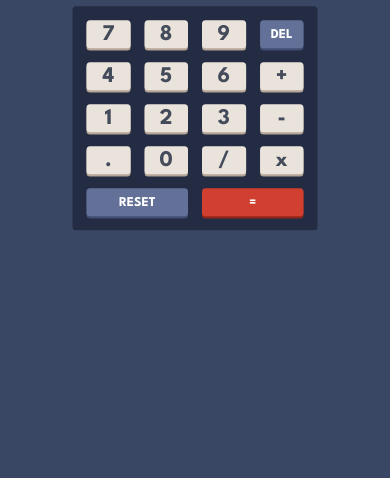
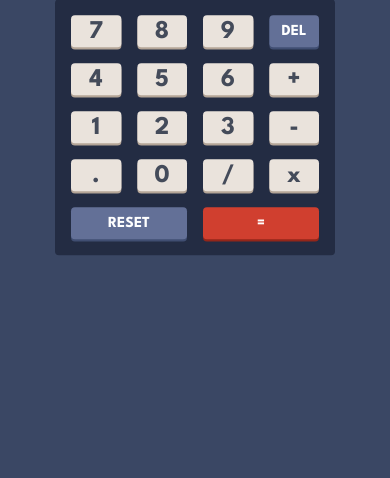
Before and after one commit to jacobfashanu/calculatorApp, a plain HTML site: page index.html in a window 390 px wide. Shown: the part 366-844 px from the top of the page. Drawn offline with Linux system fonts and the light colour scheme.

Commit message:
Updated  media query for mobile display

```diff
--- a/styles.css
+++ b/styles.css
@@ -241,6 +241,6 @@ button:active {
 
 @media screen and (max-width: 600px) {
     main {
-        transform: scale(0.7, 0.7);
+        transform: scale(0.8, 0.8);
     }
 }
```
